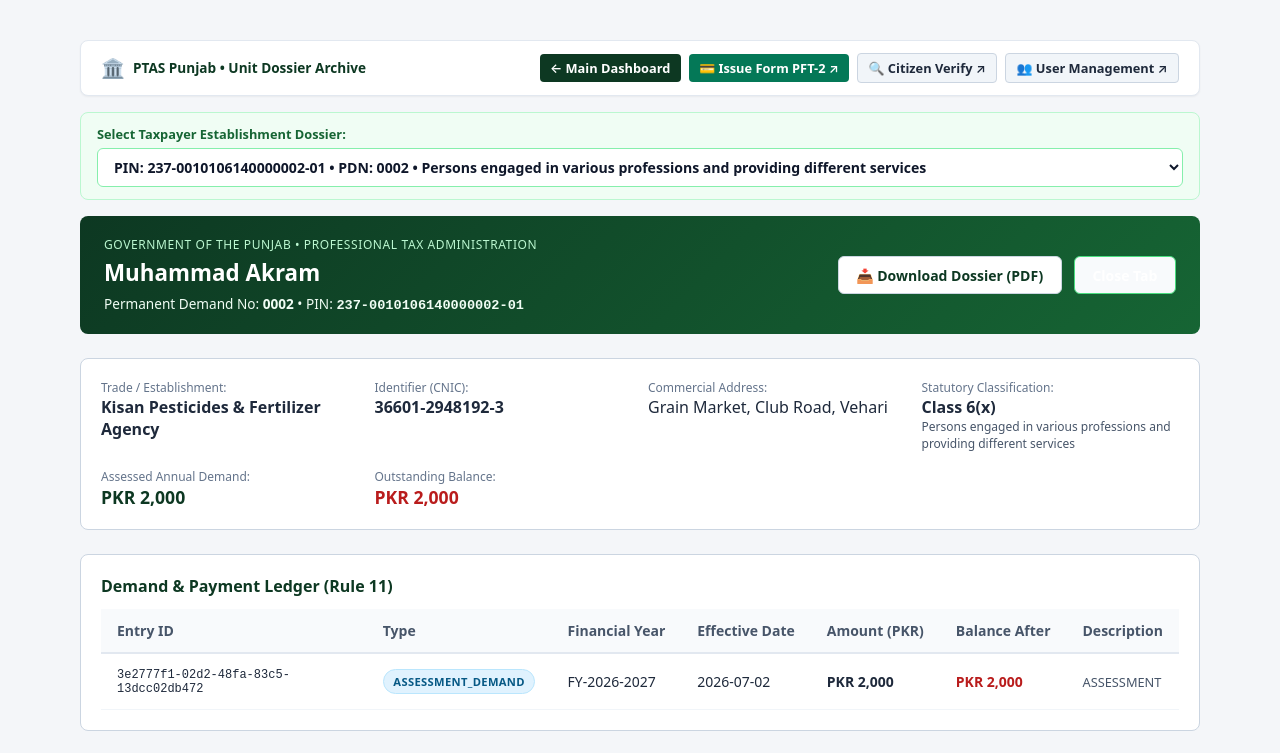
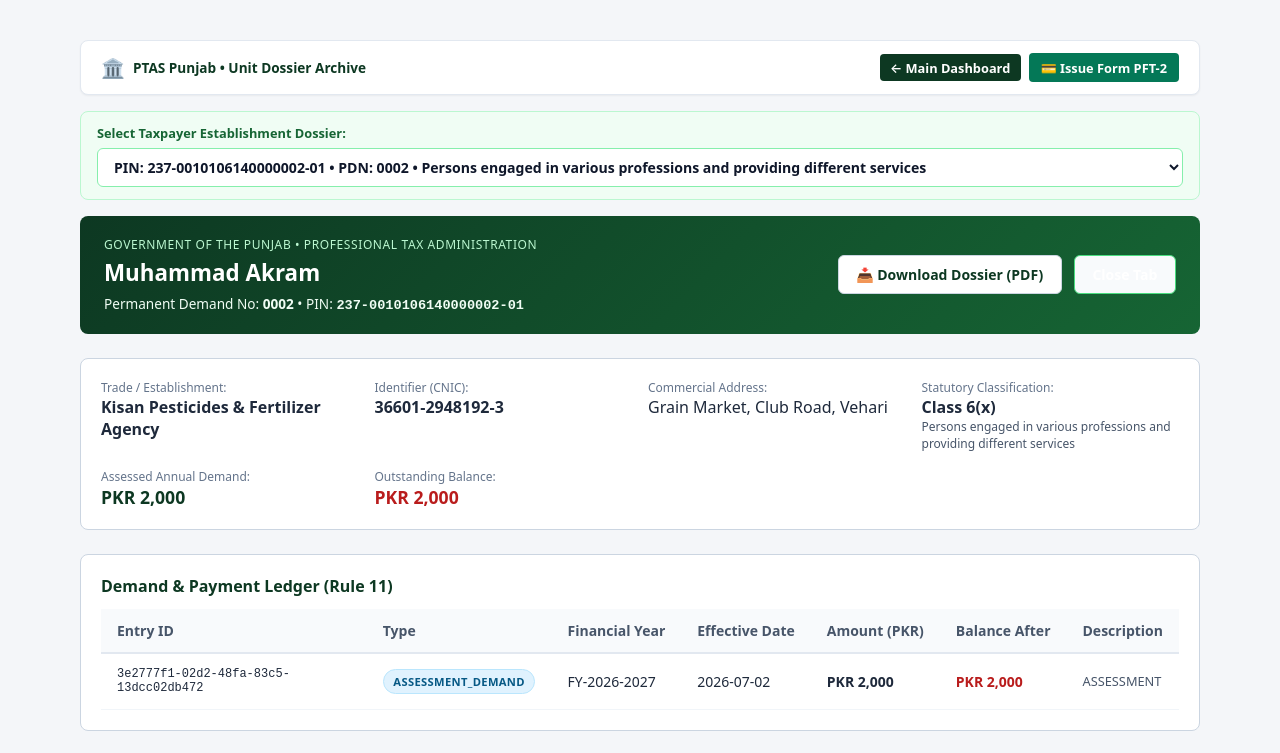
Before and after one commit to devsarmadali/ptas, a Next.js app in the folder apps/web/: page /units/237-0010106140000002-01/details in a window 1280 px wide. Shown: the top 753 px of the page. Built offline with nearby package versions, Linux system fonts and the light colour scheme.

Commit message:
fix(ui): isolate standalone desk links to main route hubs and eliminate global tab clutter from unit pages

```diff
--- a/apps/web/src/app/units/[unitId]/details/page.tsx
+++ b/apps/web/src/app/units/[unitId]/details/page.tsx
@@ -154,53 +154,17 @@ export default function UnitDetailsPage({ params }: UnitDetailsPageProps) {
           </a>
           <a
             href={`/documents/pf2/new?pin=${unit.provincialUin}`}
-            target="_blank"
-            rel="noopener noreferrer"
             style={{
               fontSize: "0.8rem",
               fontWeight: 600,
-              padding: "0.3rem 0.65rem",
+              padding: "0.35rem 0.75rem",
               borderRadius: "4px",
               background: "#047857",
               color: "#ffffff",
               textDecoration: "none"
             }}
           >
-            💳 Issue Form PFT-2 ↗
-          </a>
-          <a
-            href={`/verify?ref=${unit.provincialUin}`}
-            target="_blank"
-            rel="noopener noreferrer"
-            style={{
-              fontSize: "0.8rem",
-              fontWeight: 600,
-              padding: "0.3rem 0.65rem",
-              borderRadius: "4px",
-              background: "#f1f5f9",
-              color: "#1e293b",
-              border: "1px solid #cbd5e1",
-              textDecoration: "none"
-            }}
-          >
-            🔍 Citizen Verify ↗
-          </a>
-          <a
-            href="/admin/user-management"
-            target="_blank"
-            rel="noopener noreferrer"
-            style={{
-              fontSize: "0.8rem",
-              fontWeight: 600,
-              padding: "0.3rem 0.65rem",
-              borderRadius: "4px",
-              background: "#f1f5f9",
-              color: "#1e293b",
-              border: "1px solid #cbd5e1",
-              textDecoration: "none"
-            }}
-          >
-            👥 User Management ↗
+            💳 Issue Form PFT-2
           </a>
         </div>
       </div>
```
Also changed, not shown: apps/web/src/app/documents/pf2/new/page.tsx (+4 -40 lines).
